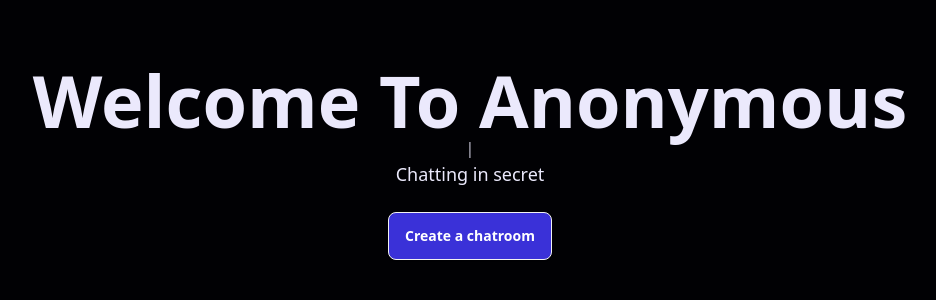
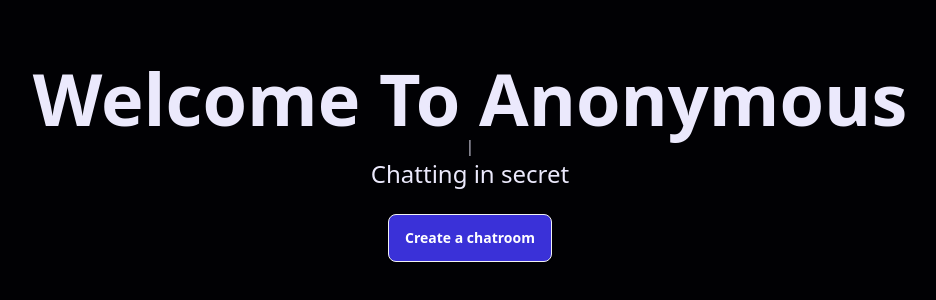
Before and after one commit to codewithfranciss/Anonymus, a Next.js app: page / in a window 1280 px wide. Shown: the part 238-538 px from the top of the page, without its empty margins (170-1106 px from the left). Built offline with nearby package versions, Linux system fonts and the light colour scheme.

Commit message:
update: Added scroll into view

```diff
--- a/src/app/page.tsx
+++ b/src/app/page.tsx
@@ -49,7 +49,7 @@ export default function Home() {
   return (
     <div className="flex flex-col min-h-screen justify-center items-center">
       <p className="text-3xl lg:text-5xl xl:text-7xl font-bold" ref={el} />
-      <p className="text-lg">Chatting in secret</p>
+      <p className="text-2xl">Chatting in secret</p>
       <button
         className="btn mt-6 bg-primary hover:bg-accent text-white "
         onClick={() => setIsModalOpen(true)}
--- a/src/components/Room.tsx
+++ b/src/components/Room.tsx
@@ -1,7 +1,7 @@
 "use client";
 
 import { createClient } from "@/utils/supabase/client";
-import { useState, useEffect } from "react";
+import { useState, useEffect, useRef } from "react";
 import { BiPencil, BiSend, BiTrash } from "react-icons/bi";
 import { TbLink } from "react-icons/tb";
 
@@ -121,6 +121,14 @@ function Room({ name, id }: { name: string; id: string }) {
     }
   };
 
+  const bottomRef = useRef<HTMLSpanElement | null>(null)
+
+  useEffect(() => {
+    if(bottomRef.current){
+      bottomRef.current.scrollIntoView({ behavior: "smooth" })
+    }
+  }, [messages])
+
   return (
     <div className="h-full flex flex-col">
       <div className="flex justify-between items-center mb-4 p-4">
@@ -190,6 +198,7 @@ function Room({ name, id }: { name: string; id: string }) {
               </time>
           </div>
         ))}
+        <span ref={bottomRef}/>
       </div>
 
       <div className="flex items-center pt-4 px-4 fixed bottom-4 w-full max-w-3xl mx-auto z-50 left-0 right-0">
```
